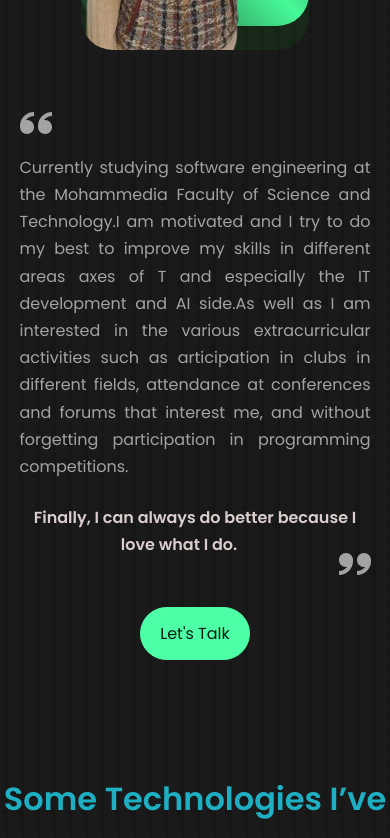
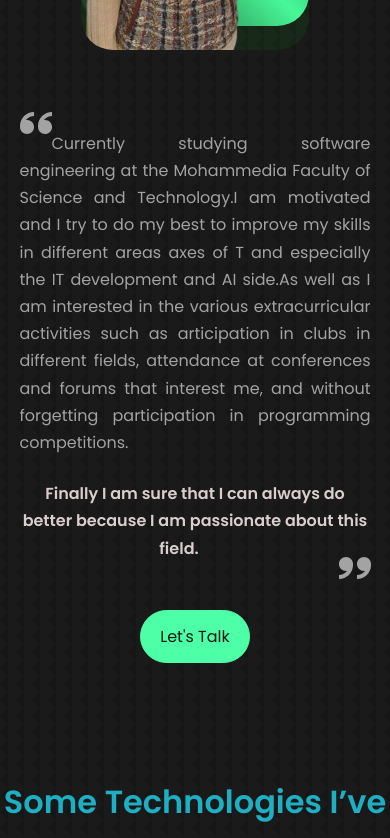
Before and after one commit to ahmedamine12/ImBourichaAhmedAmine.github.io, a React (Create React App) app: page / in a window 390 px wide. Shown: the part 1580-2418 px from the top of the page. Built offline with nearby package versions, Linux system fonts and the light colour scheme; the HTML template or start-up script is replaced by a standard one.

Commit message:
hope is the last update

```diff
--- a/src/components/about/About.jsx
+++ b/src/components/about/About.jsx
@@ -29,7 +29,7 @@ const about = () => {
              and forums that interest me, and without forgetting participation
              in programming competitions.
           </p>
-          <small className='Myquote'> Finally, I can always do better because I love what I do.</small>
+          <small className='Myquote'> Finally I am sure that I can always do better because I am passionate about this field.</small>
           <ImQuotesRight className='icone_quote' />
 
           <div className='talk'>
--- a/src/components/about/about.css
+++ b/src/components/about/about.css
@@ -37,38 +37,6 @@ place-items:center;
 margin:2rem 0 2rem;
 color: var(--color-light);
 }
-
-/*********** MEDIA QUERIES (MEDIUM DEVICES)************/
-@media screen and ( max-width:1024px ) {
-    .about__container{
-        grid-template-columns: 1fr;
-        gap: 0;
-    }
-    .about__me{
-        width: 50%;
-        margin: 2rem auto 4rem;
-    }
-    .about__content p {
-        margin: 1rem 0 1.5rem;
-    }
-}
-
-
-/*********** MEDIA QUERIES (Small DEVICES)************/
-@media screen and ( max-width:600px ) {
-    .about__me{
-        width: 65%;
-        margin: 0 auto 3rem;
-        text-align:justify;
-    }
-    .about__content {
-        text-align: center;
-
-    }
-    .about__content p {
-        margin: 1.5rem 0;
-    }
-}
 .icone_quote
 {
     float: right;
@@ -105,4 +73,38 @@ color: var(--color-light);
 
 
 
+
+
  }
+
+/*********** MEDIA QUERIES (MEDIUM DEVICES)************/
+@media screen and ( max-width:1024px ) {
+    .about__container{
+        grid-template-columns: 1fr;
+        gap: 0;
+    }
+    .about__me{
+        width: 50%;
+        margin: 2rem auto 4rem;
+    }
+    .about__content p {
+        margin: 1rem 0 1.5rem;
+    }
+}
+
+
+/*********** MEDIA QUERIES (Small DEVICES)************/
+@media screen and ( max-width:600px ) {
+    .about__me{
+        width: 65%;
+        margin: 0 auto 3rem;
+        text-align:justify;
+    }
+    .about__content {
+        text-align: center;
+
+    }
+    .about__content p {
+        margin: 1.5rem 0;
+    }
+}
--- a/src/components/portfolio/portfolio.css
+++ b/src/components/portfolio/portfolio.css
@@ -174,6 +174,7 @@ padding-inline: 3rem;
 }
 
 
+
 }
 
 
@@ -183,20 +184,29 @@ padding-inline: 3rem;
         width: 80%;
         margin: 0 auto 3rem;
     }
+    .project__me-imag{
+        margin-top: 1rem;
+    }
     .tilte{
         font-size:medium ;
     }
     .project__content {
         text-align: center;
 
+
     }
     .project__content p {
 
         width: 80%;
-        gap: 1rem;
-
+        gap: 1rem  ;
 
     }
+    .project__content h5{
+        gap: 1rem;
+        margin-bottom: 2rem;
+
+    }
+
 .project__content p:hover
 {
 transform: none;
@@ -210,5 +220,12 @@ transform: none;
     gap:2rem;
 
 }
+.LiListOtherProject p{
+    margin: 1rem;
+    text-align: left;
+}
+.LiListOtherProject h2{
+   font-size: large;
+}
 
 }
```
